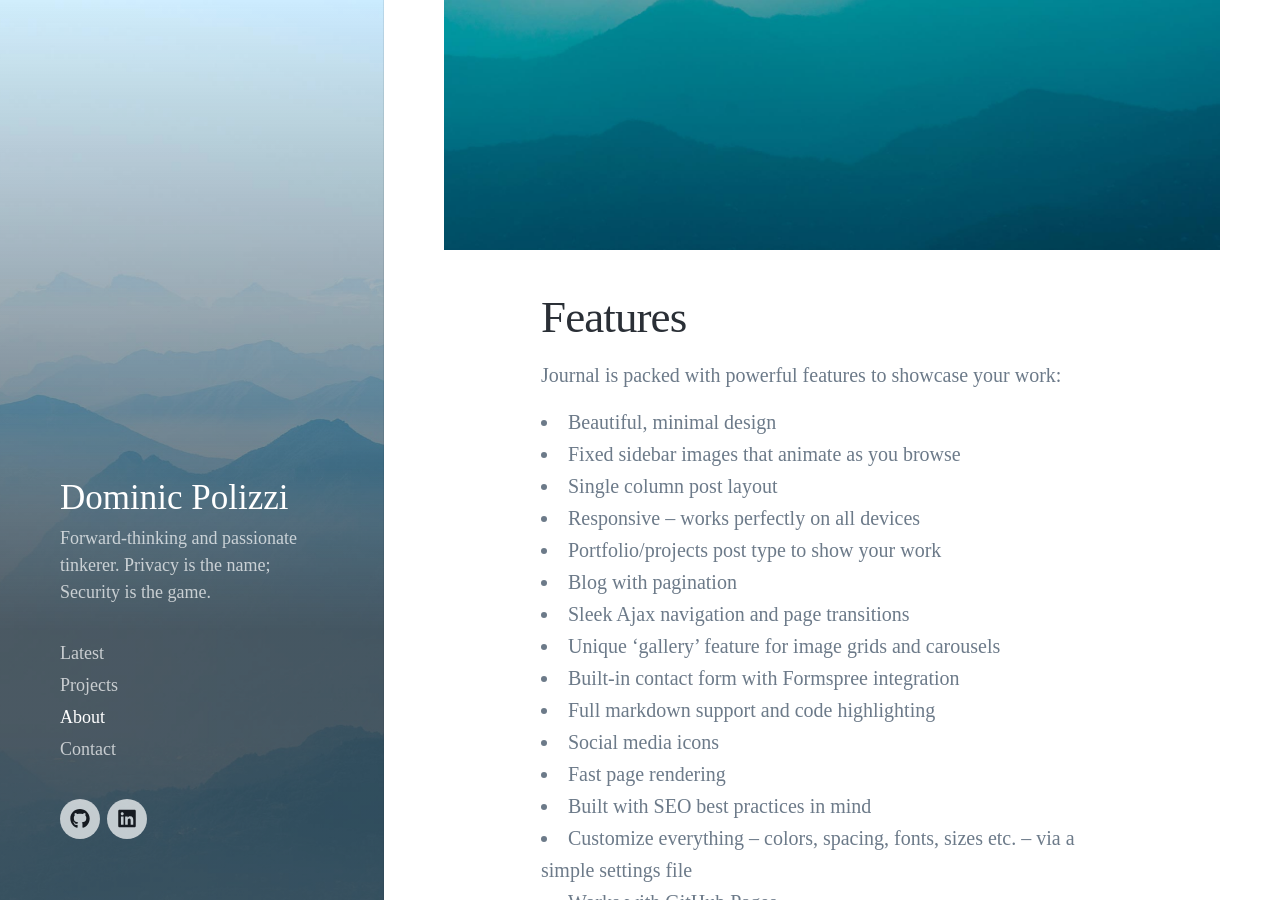
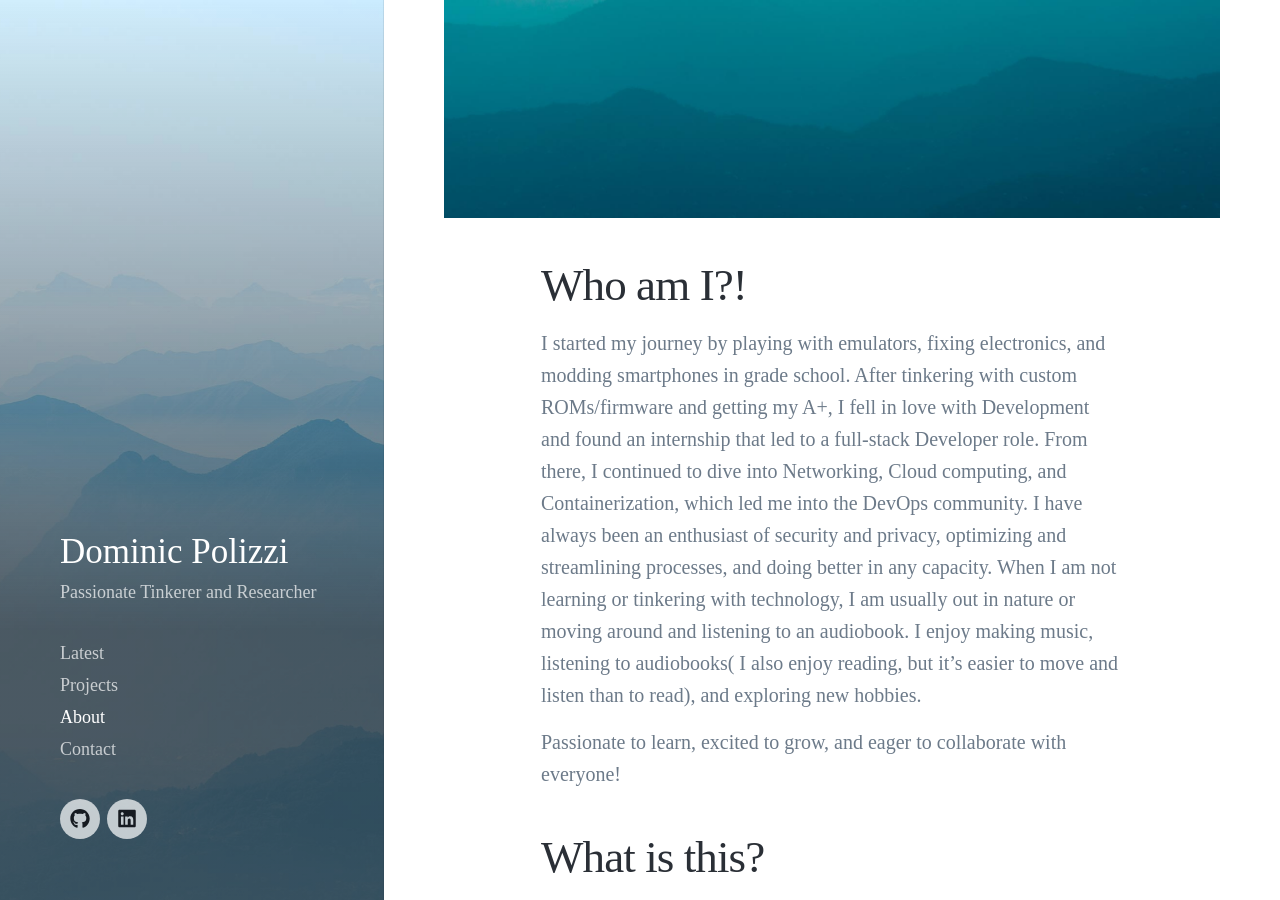
Before and after one commit to DomPolizzi/DomPolizzi.github.io, a Jekyll site: the page built from _pages/about.md, in a window 1280 px wide and 900 px high, scrolled down 371 px. Built offline with Jekyll 4.4.1, drawn with Linux system fonts in a browser that asks for light colours; nearby versions of some CDN libraries; some web fonts are replaced; some of the changed text lies outside the part shown.

Commit message:
More changes

```diff
--- a/_data/settings.yml
+++ b/_data/settings.yml
@@ -1,6 +1,6 @@
 basic_settings:
   site_title: Dominic Polizzi
-  site_tagline: Forward-thinking and passionate tinkerer. Privacy is the name; Security is the game.
+  site_tagline: Passionate Tinkerer and Researcher
   favicon_image: /images/favicon.png
 
 header_settings:
@@ -23,7 +23,7 @@ grid_settings:
   grid_spacing: 10
 
 contact_settings:
-  form_action: ''
+  form_action: 'https://formspree.io/f/xzbordop'
   confirmation_url: '/thanks'
   email_subject: 'Contact form submission'
   send_button_text: 'Send Message'
--- a/_pages/about.md
+++ b/_pages/about.md
@@ -1,35 +1,19 @@
 ---
-title: About Journal
-subtitle: A stunning personal blog Jekyll theme with an image-focused design.
-description: A stunning personal blog Jekyll theme with an image-focused design.
+title: About Dominic
+subtitle:
+description:
 featured_image: /images/demo/demo-portrait.jpg
 ---
 
 ![](/images/demo/demo-landscape.jpg)
 
-## Features
+## Who am I?!
 
-Journal is packed with powerful features to showcase your work:
 
-* Beautiful, minimal design
-* Fixed sidebar images that animate as you browse
-* Single column post layout
-* Responsive – works perfectly on all devices
-* Portfolio/projects post type to show your work
-* Blog with pagination
-* Sleek Ajax navigation and page transitions
-* Unique 'gallery' feature for image grids and carousels
-* Built-in contact form with Formspree integration
-* Full markdown support and code highlighting
-* Social media icons
-* Fast page rendering
-* Built with SEO best practices in mind
-* Customize everything – colors, spacing, fonts, sizes etc. – via a simple settings file
-* Works with GitHub Pages
-* Updated and supported by the developers
+I started my journey by playing with emulators, fixing electronics, and modding smartphones in grade school. After tinkering with custom ROMs/firmware and getting my A+, I fell in love with Development and found an internship that led to a full-stack Developer role. From there, I continued to dive into Networking, Cloud computing, and Containerization, which led me into the DevOps community. I have always been an enthusiast of security and privacy, optimizing and streamlining processes, and doing better in any capacity. When I am not learning or tinkering with technology, I am usually out in nature or moving around and listening to an audiobook. I enjoy making music, listening to audiobooks( I also enjoy reading, but it's easier to move and listen than to read), and exploring new hobbies.
 
-## Get Index
+ Passionate to learn, excited to grow, and eager to collaborate with everyone!
 
-Journal is created and supported by [Jekyll Themes](https://jekyllthemes.io), and is available for $49.
+## What is this?
 
-<a href="https://jekyllthemes.io/theme/journal-personal-jekyll-theme" class="button button--large">Get This Theme</a>
+"MySpace" but mine. I like to post about projects currently undergoing and about events I find interesting. Almost always open to conversate, send me a message on Linkedin ;)
```
Also changed, not shown: _includes/demo-post.md (deleted, +0 -97 lines), _pages/contact.md (+2 -4 lines), 1 other file.
